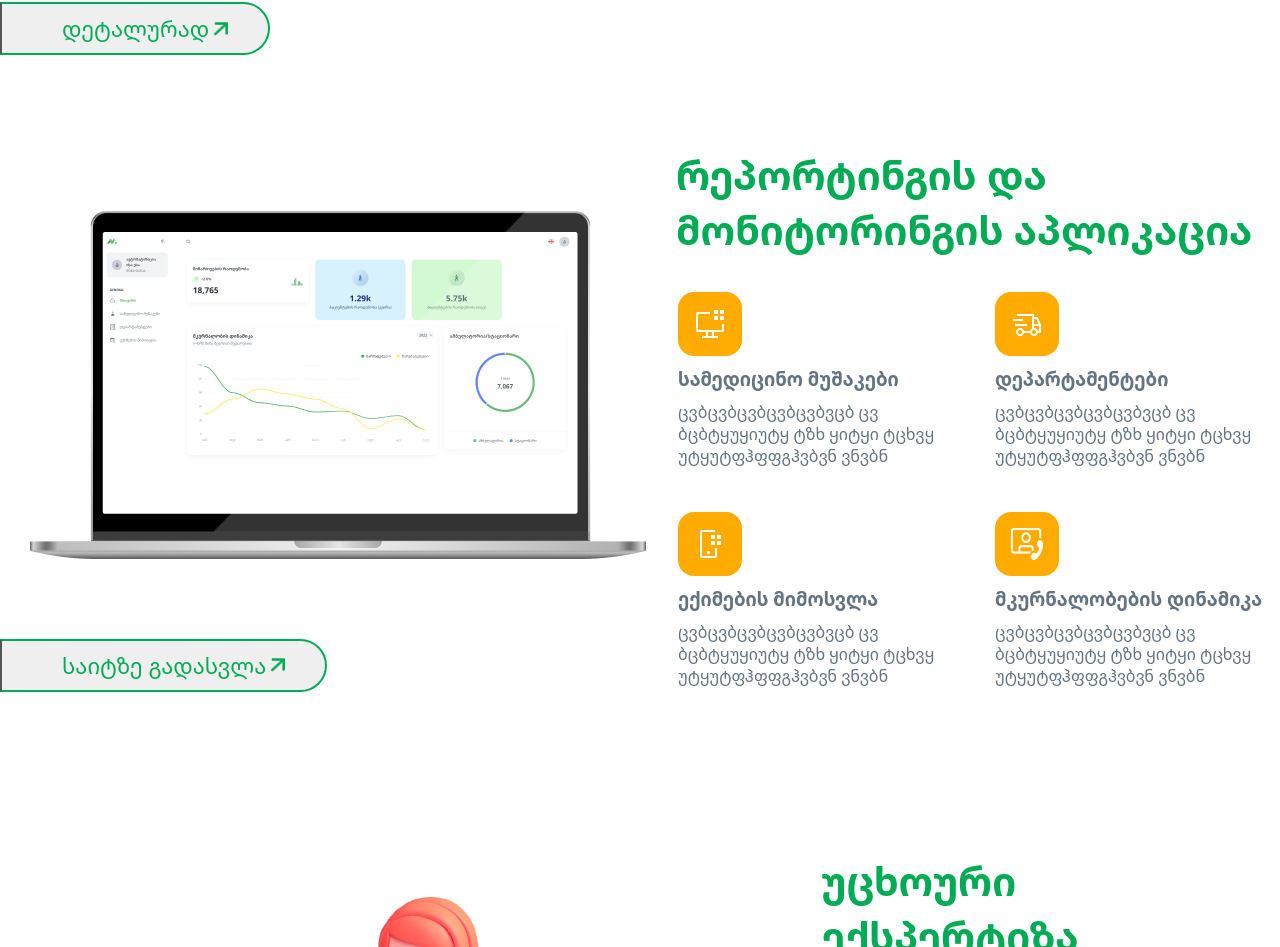
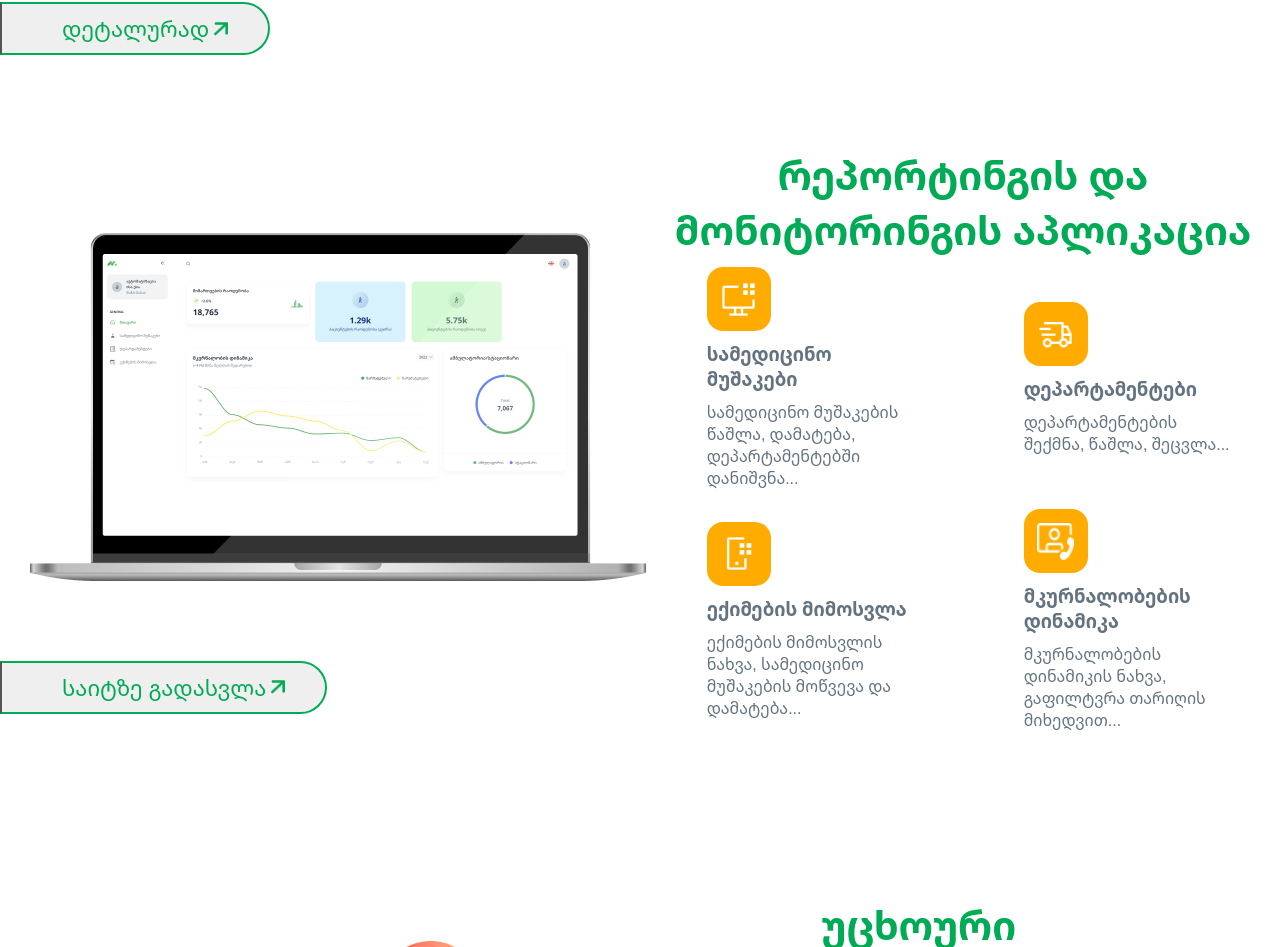
Before and after one commit to lukaleki/medicloud-website-next-main, a Next.js app: page / in a window 1280 px wide. Shown: the part 3829-4776 px from the top of the page. Built offline with nearby package versions, Linux system fonts and the light colour scheme.

Commit message:
responsive update

```diff
--- a/components/reporting.jsx
+++ b/components/reporting.jsx
@@ -18,30 +18,38 @@ function Reporting() {
 
       <div className="reporting-right">
         <h1>რეპორტინგის და <br /> მონიტორინგის აპლიკაცია</h1>
-        <div className="reporting-cards-first-row">
+          <div className="reporting-card-wrapper">
             <div className="reporting-card">
-            <div className="icon-frame"><Image src={appWeb} width='32' height='32' alt='app-web' className='reporting-image' /></div>
+            <div className="icon-frame"><Image src={appWeb} width='37' height='37' alt='app-web' className='reporting-image' /></div>
+            <div className="text-wrapper">
               <h3>სამედიცინო მუშაკები</h3>
-            <p>ცვბცვბცვბცვბცვბვცბ ცვ ბცბტყუყიუტყ ტზხ ყიტყი ტცხვყ უტყუტფჰფფგჰვბვნ ვნვბნ</p>
+              <p>სამედიცინო მუშაკების წაშლა, დამატება, დეპარტამენტებში დანიშვნა...</p>
+            </div>
+
             </div>
             <div className="reporting-card">
-            <div className="icon-frame"><Image src={appDelivery} width='32' height='32' alt='app-web' className='reporting-image' /></div>
+            <div className="icon-frame"><Image src={appDelivery} width='37' height='37' alt='app-web' className='reporting-image' /></div>
+            <div className="text-wrapper">
               <h3>დეპარტამენტები</h3>
-            <p>ცვბცვბცვბცვბცვბვცბ ცვ ბცბტყუყიუტყ ტზხ ყიტყი ტცხვყ უტყუტფჰფფგჰვბვნ ვნვბნ</p>
+              <p>დეპარტამენტების შექმნა, წაშლა, შეცვლა...</p>
             </div>
             </div>
-        <div className="reporting-cards-second-row">
             <div className="reporting-card">
-            <div className="icon-frame"><Image src={appMobile} width='32' height='32' alt='app-web' className='reporting-image' /></div>
+            <div className="icon-frame"><Image src={appMobile} width='37' height='37' alt='app-web' className='reporting-image' /></div>
+            <div className="text-wrapper">
               <h3>ექიმების მიმოსვლა</h3>
-            <p>ცვბცვბცვბცვბცვბვცბ ცვ ბცბტყუყიუტყ ტზხ ყიტყი ტცხვყ უტყუტფჰფფგჰვბვნ ვნვბნ</p>
+              <p>ექიმების მიმოსვლის ნახვა, სამედიცინო მუშაკების მოწვევა და დამატება...</p>
+            </div>
             </div>
             <div className="reporting-card">
-            <div className="icon-frame"><Image src={appPerson} width='32' height='32' alt='app-web' className='reporting-image' /></div>
+            <div className="icon-frame"><Image src={appPerson} width='37' height='37' alt='app-web' className='reporting-image' /></div>
+            <div className="text-wrapper">
               <h3>მკურნალობების დინამიკა</h3>
-            <p>ცვბცვბცვბცვბცვბვცბ ცვ ბცბტყუყიუტყ ტზხ ყიტყი ტცხვყ უტყუტფჰფფგჰვბვნ ვნვბნ</p>
+              <p>მკურნალობების დინამიკის ნახვა, გაფილტვრა თარიღის მიხედვით...</p>
             </div>
             </div>
+          </div>
+
       </div>
     </section>
   )
--- a/styles/config.scss
+++ b/styles/config.scss
@@ -378,20 +378,22 @@ $secondary-color: #00AB55;
   }
 
   .med-delivery {
-    display: grid;
+    flex-direction: column-reverse;
+
     h1 {
       font-size: 25px !important;
       margin-left: 10px !important;
+      text-align: center;
     }
 
-    .delivery-wrapper {
+    .delivery-left-wrapper {
       display: grid;
       place-items: center;
     }
 
     .delivery-left {
       padding: 0px;
-      margin-top: 30px;
+      margin-top: 400px;
       justify-content: center;
       gap: 10px;
 
@@ -422,9 +424,68 @@ $secondary-color: #00AB55;
 
     }
 
+    .delivery-right {
+      .delivery-android {
+        margin-top: 100px;
+        left: 25px;
+        right: 0px;
+        width: 204px !important;
+        height: 318px !important;
+        z-index: 2;
+      }
+
+      .delivery-phone {
+        position: absolute;
+        margin-top: 90px;
+        left: 125px;
+        right: 0px;
+        width: 140px !important;
+        height: 288px !important;
+      }
+
+      .delivery-map {
+        position: absolute;
+        margin-top: 180px;
+        left: 175px;
+        right: 0px;
+        width: 164px !important;
+        height: 230px !important;
+      }
+
+
+    }
+
       .delivery-btn {
+        margin-top: 850px !important;
         padding: 10px 100px 10px 100px !important;
       }
+  }
+
+  .reporting {
+    display: grid;
+
+
+    .reporting-right {
+
+
+      .reporting-card-wrapper {
+        grid-template-columns: repeat(1, 1fr);
+        place-items: normal;
+
+        .reporting-card {
+          width: 80%;
+          display: flex;
+          align-items: center;
+          justify-content: center;
+          gap: 20px;
+
+          .icon-frame {
+            width: 200px !important;
+            height: 100px !important;
+          }
+        }
+      }
+    }
   }
 
   .cards {
--- a/styles/globals.scss
+++ b/styles/globals.scss
@@ -65,7 +65,7 @@ body {
 
 .navbar {
   background-color: white;
-  width: 80%;
+  width: 85%;
   height: 75px;
   border-radius: 15px;
   box-shadow: -7px 10px 58px -6px rgba(110,110,110,0.75);
@@ -487,12 +487,35 @@ body {
     }
 }
 
-@mixin reporting-config {
+.reporting {
     display: flex;
-        margin-top: 25px;
+    align-items: center;
+    margin-top: 150px;
+
+    .reporting-left {
+
+        .delivery-img {
+            margin-left: 30px;
+        }
+        .reporting-btn {
+            @include button-config
+    }
+    }
+
+    .reporting-right {
+        margin-top: 70px;
+        h1 {
+          @include h1-config;
+          text-align: center;
+        }
+
+        .reporting-card-wrapper {
+            display: grid;
+            grid-template-columns: repeat(2, 1fr);
+            place-items: center;
 
             .reporting-card {
-            width: 50%;
+                width: 75%;
                 background-color: white;
                 margin-left: 22px;
                 padding: 10px;
@@ -515,34 +538,7 @@ body {
                     margin-top: 10px;
                 }
             }
-}
 
-.reporting {
-    display: flex;
-    align-items: center;
-    margin-top: 150px;
-
-    .reporting-left {
-
-        .delivery-img {
-            margin-left: 30px;
-        }
-        .reporting-btn {
-            @include button-config
-    }
-    }
-
-    .reporting-right {
-        margin-top: 70px;
-        h1 {
-          @include h1-config;
-          margin-left: 30px;
-        }
-        .reporting-cards-first-row {
-            @include reporting-config
-        }
-        .reporting-cards-second-row {
-            @include reporting-config
         }
 
     }
```
Lines whose indentation alone changed are shown as unchanged.
